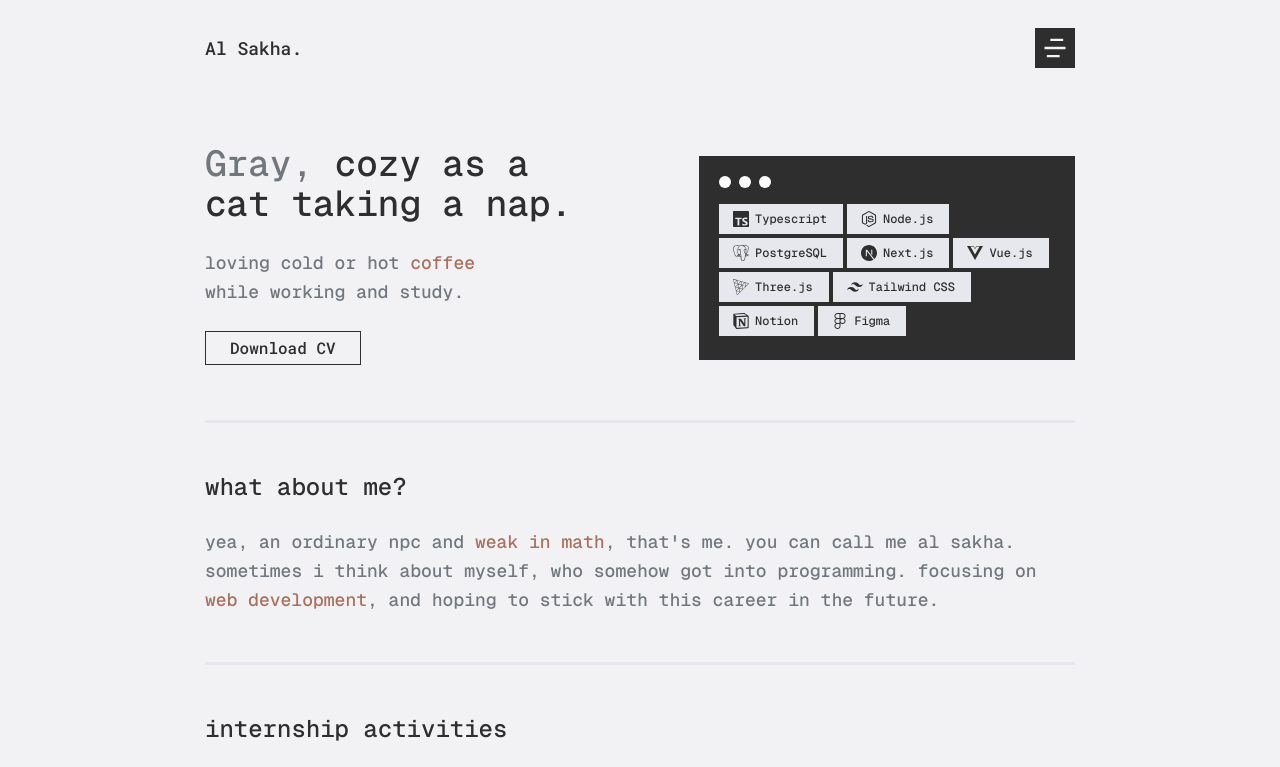
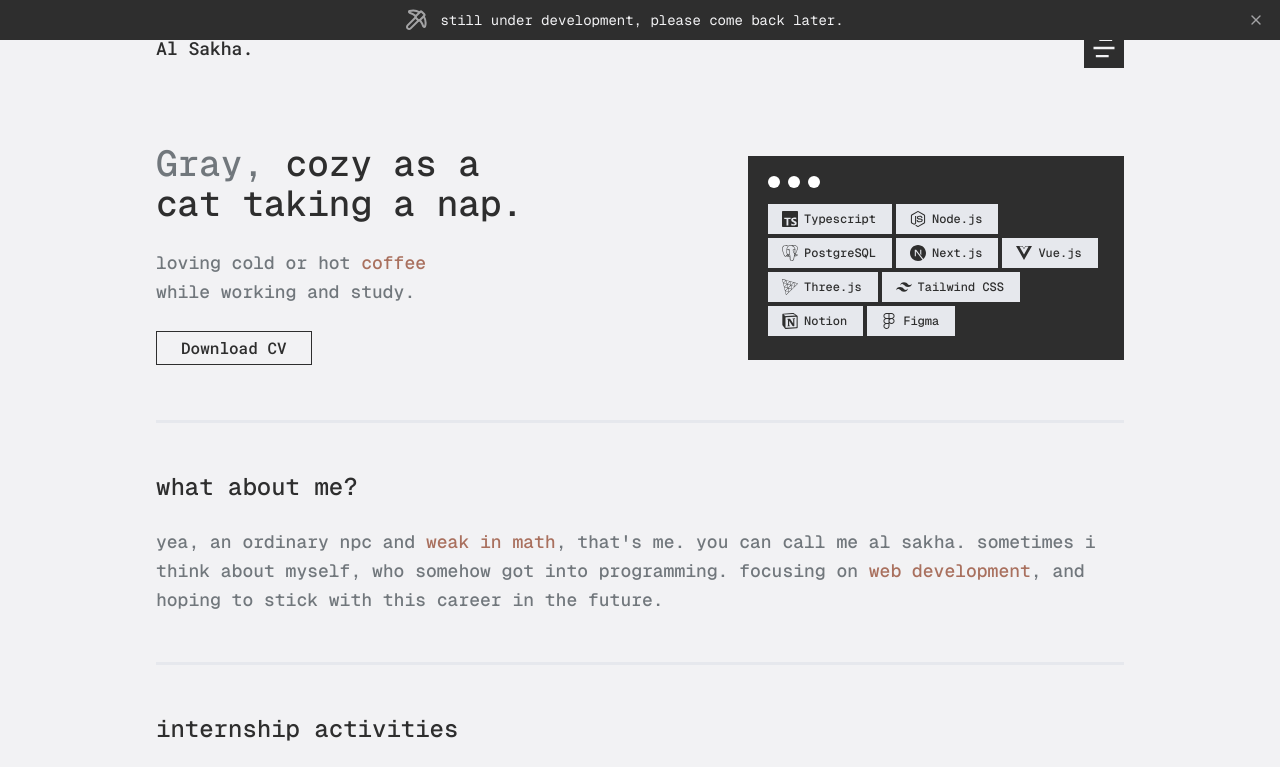
Before and after one commit to IRTIDEATH/Al-Sakha, a Next.js app: page / in a window 1280 px wide. Shown: the top 767 px of the page. Built offline with nearby package versions, Linux system fonts and the light colour scheme.

Commit message:
Create a banner component to display development notice

```diff
--- a/app/layout.tsx
+++ b/app/layout.tsx
@@ -4,6 +4,7 @@ import "./globals.css";
 import Navbar from "@/components/navbar";
 import Footer from "@/components/footer";
 import { Toaster } from "@/components/ui/sonner";
+import Banner from "@/components/ui/banner";
 
 const robotoMono = Roboto_Mono({
   variable: "--font-roboto-mono",
@@ -30,7 +31,8 @@ export default function RootLayout({
       <body
         className={`${geistMono.variable} ${robotoMono.variable} antialiased font-normal font-geist text-foreground`}
       >
-        <div className="mx-auto w-full max-w-[926px] px-7">
+        <div className="mx-auto w-full max-w-[1024px] px-7">
+          <Banner />
           <Navbar />
           {children}
           <Footer />
--- /dev/null
+++ b/components/ui/banner.tsx
@@ -0,0 +1,66 @@
+"use client";
+
+import { useState } from "react";
+
+import { Button } from "@/components/ui/button";
+
+export default function Banner() {
+  const [isVisible, setIsVisible] = useState(true);
+
+  if (!isVisible) return null;
+
+  return (
+    <div className="bg-foreground text-background px-4 py-3 md:py-2 fixed w-full top-0 left-0 z-[9999]">
+      <div className="flex gap-2 items-center">
+        <div className="flex grow gap-3 items-center justify-center">
+          <svg
+            xmlns="http://www.w3.org/2000/svg"
+            aria-hidden="true"
+            width="24"
+            height="24"
+            viewBox="0 0 24 24"
+            fill="none"
+            stroke="currentColor"
+            strokeWidth="2"
+            strokeLinecap="round"
+            strokeLinejoin="round"
+            className="shrink-0 opacity-60 max-md:mt-0.5"
+          >
+            <path d="M14.531 12.469 6.619 20.38a1 1 0 1 1-3-3l7.912-7.912" />
+            <path d="M15.686 4.314A12.5 12.5 0 0 0 5.461 2.958 1 1 0 0 0 5.58 4.71a22 22 0 0 1 6.318 3.393" />
+            <path d="M17.7 3.7a1 1 0 0 0-1.4 0l-4.6 4.6a1 1 0 0 0 0 1.4l2.6 2.6a1 1 0 0 0 1.4 0l4.6-4.6a1 1 0 0 0 0-1.4z" />
+            <path d="M19.686 8.314a12.501 12.501 0 0 1 1.356 10.225 1 1 0 0 1-1.751-.119 22 22 0 0 0-3.393-6.319" />
+          </svg>
+          <div className="flex flex-col justify-between gap-3 md:flex-row md:items-center">
+            <p className="text-sm">
+              still under development, please come back later.
+            </p>
+          </div>
+        </div>
+        <Button
+          variant="ghost"
+          className="group -my-1.5 -me-2 size-8 shrink-0 p-0 hover:bg-transparent"
+          onClick={() => setIsVisible(false)}
+          aria-label="Close banner"
+        >
+          <svg
+            aria-hidden="true"
+            xmlns="http://www.w3.org/2000/svg"
+            width="24"
+            height="24"
+            viewBox="0 0 24 24"
+            fill="none"
+            stroke="currentColor"
+            strokeWidth="2"
+            strokeLinecap="round"
+            strokeLinejoin="round"
+            className="opacity-60 transition-opacity group-hover:opacity-100"
+          >
+            <path d="M18 6 6 18" />
+            <path d="m6 6 12 12" />
+          </svg>
+        </Button>
+      </div>
+    </div>
+  );
+}
```
